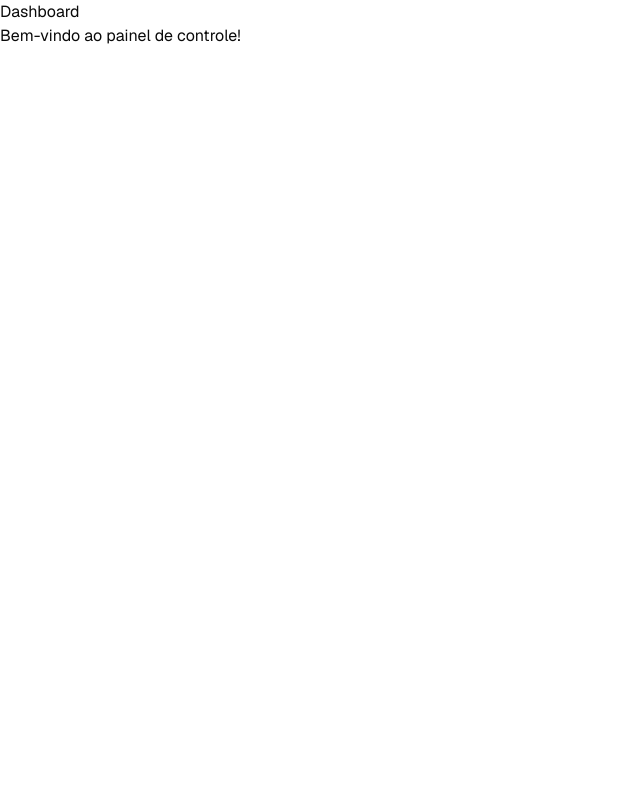
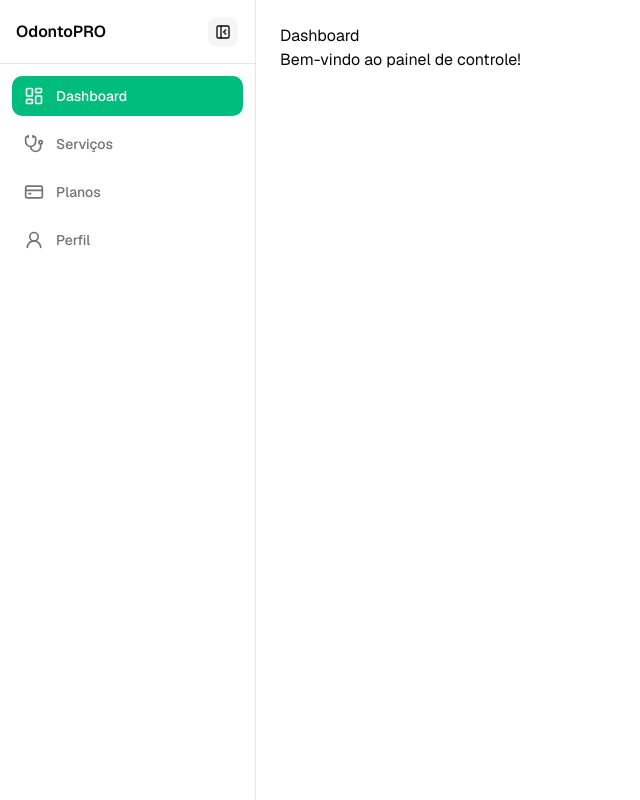
Before and after one commit to dev-thiagorosario/nextjs-odonto-pro-saas, a Next.js app: page /dashboard in a window 1280 px wide. Shown: the whole page, without its empty margins (0-640 px from the left). Built offline with nearby package versions, Linux system fonts and the light colour scheme.

Commit message:
feat(dashboard)- add sidebar and layout ui

```diff
--- /dev/null
+++ b/app/(panel)/dashboard/_components/sidebar.tsx
@@ -0,0 +1,145 @@
+"use client";
+
+import Link from "next/link";
+import { usePathname } from "next/navigation";
+import { useState, type ReactNode } from "react";
+import {
+  CreditCard,
+  LayoutDashboard,
+  List,
+  PanelLeftClose,
+  PanelLeftOpen,
+  Stethoscope,
+  UserRound,
+} from "lucide-react";
+
+import { Button } from "@/components/ui/button";
+import {
+  Sheet,
+  SheetClose,
+  SheetContent,
+  SheetDescription,
+  SheetHeader,
+  SheetTitle,
+  SheetTrigger,
+} from "@/components/ui/sheet";
+import { cn } from "@/lib/utils";
+
+const menuItems = [
+  { href: "/dashboard", label: "Dashboard", icon: LayoutDashboard },
+  { href: "/dashboard/service", label: "Serviços", icon: Stethoscope },
+  { href: "/dashboard/plans", label: "Planos", icon: CreditCard },
+  { href: "/dashboard/profile", label: "Perfil", icon: UserRound },
+];
+
+export function Sidebar({ children }: { children: ReactNode }) {
+  const pathname = usePathname();
+  const [isCollapsed, setIsCollapsed] = useState(false);
+
+  function renderMenu(collapsed = false, mobile = false) {
+    return menuItems.map(({ href, label, icon: Icon }) => {
+      const isActive =
+        pathname === href ||
+        (href !== "/dashboard" && pathname.startsWith(`${href}/`));
+      const link = (
+        <Link
+          key={href}
+          href={href}
+          aria-current={isActive ? "page" : undefined}
+          aria-label={collapsed ? label : undefined}
+          title={collapsed ? label : undefined}
+          className={cn(
+            "flex min-h-10 items-center gap-3 rounded-lg px-3 text-sm font-medium transition-colors focus-visible:outline-none focus-visible:ring-2 focus-visible:ring-ring",
+            collapsed && "justify-center",
+            isActive
+              ? "bg-emerald-500 text-primary-foreground"
+              : "text-muted-foreground hover:bg-muted hover:text-emerald-400",
+          )}
+        >
+          <Icon className="size-5 shrink-0" aria-hidden="true" />
+          {!collapsed && <span>{label}</span>}
+        </Link>
+      );
+
+      return mobile ? (
+        <SheetClose key={href} render={link} nativeButton={false} />
+      ) : (
+        link
+      );
+    });
+  }
+
+  return (
+    <div className="flex min-h-screen w-full">
+      <aside
+        aria-label="Menu principal"
+        className={cn(
+          "fixed inset-y-0 left-0 hidden flex-col border-r bg-background transition-[width] duration-300 motion-reduce:transition-none md:flex",
+          isCollapsed ? "w-20" : "w-64",
+        )}
+      >
+        <div
+          className={cn(
+            "flex h-16 shrink-0 items-center border-b px-4",
+            isCollapsed ? "justify-center" : "justify-between",
+          )}
+        >
+          {!isCollapsed && <span className="font-semibold">OdontoPRO</span>}
+          <Button
+            variant="ghost"
+            size="icon"
+            onClick={() => setIsCollapsed((collapsed) => !collapsed)}
+            aria-label={isCollapsed ? "Expandir menu" : "Recolher menu"}
+            aria-expanded={!isCollapsed}
+            aria-controls="sidebar-navigation"
+          >
+            {isCollapsed ? (
+              <PanelLeftOpen aria-hidden="true" />
+            ) : (
+              <PanelLeftClose aria-hidden="true" />
+            )}
+          </Button>
+        </div>
+        <nav
+          id="sidebar-navigation"
+          aria-label="Navegação principal"
+          className="flex-1 space-y-2 overflow-y-auto p-3"
+        >
+          {renderMenu(isCollapsed)}
+        </nav>
+      </aside>
+
+      <div
+        className={cn(
+          "flex min-w-0 flex-1 flex-col transition-[margin] duration-300 motion-reduce:transition-none",
+          isCollapsed ? "md:ml-20" : "md:ml-64",
+        )}
+      >
+        <header className="flex h-16 items-center gap-4 border-b px-4 md:hidden">
+          <Sheet>
+            <SheetTrigger
+              render={<Button variant="outline" size="icon" aria-label="Abrir menu" />}
+            >
+              <List className="size-5" aria-hidden="true" />
+            </SheetTrigger>
+            <SheetContent side="left">
+              <SheetHeader>
+                <SheetTitle>OdontoPRO</SheetTitle>
+                <SheetDescription>Navegue pelo painel da sua clínica.</SheetDescription>
+              </SheetHeader>
+              <nav
+                aria-label="Navegação principal"
+                className="flex-1 space-y-2 overflow-y-auto px-4 pb-4"
+              >
+                {renderMenu(false, true)}
+              </nav>
+            </SheetContent>
+          </Sheet>
+          <span className="font-semibold">Menu OdontoPRO</span>
+        </header>
+
+        <main className="flex-1 px-2 py-4 md:p-6">{children}</main>
+      </div>
+    </div>
+  );
+}
--- a/app/(panel)/dashboard/layout.tsx
+++ b/app/(panel)/dashboard/layout.tsx
@@ -1,3 +1,5 @@
+import { Sidebar } from "./_components/sidebar";
+
 export default function DashboardLayout({
   children,
 }: {
@@ -5,7 +7,9 @@ export default function DashboardLayout({
 }) {
   return (
     <>
-    {children}
+    <Sidebar>
+      {children}
+    </Sidebar>
     </>
   );
 }
```
